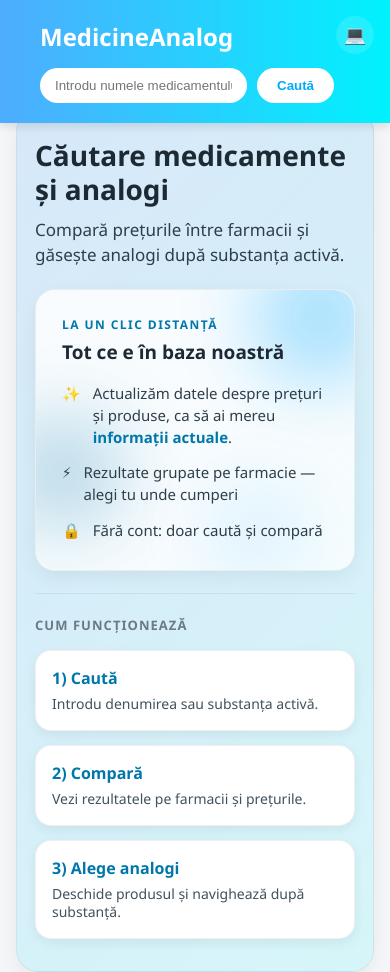
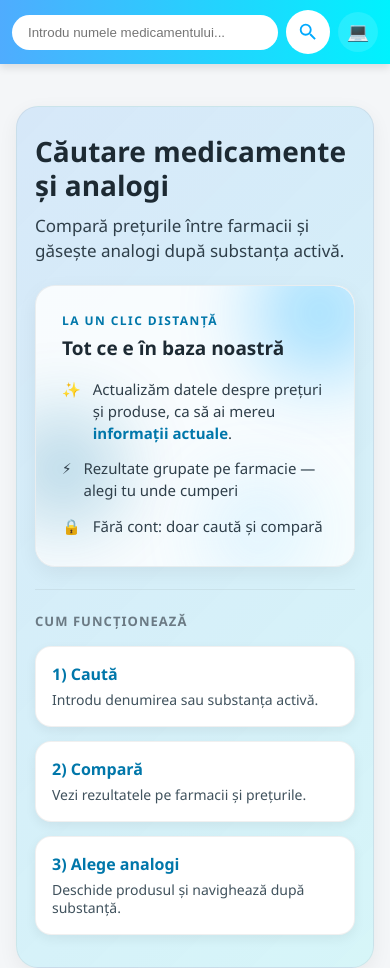
Before and after one commit to CapsamunStepan/MedicineAnalog, a Django app: page / in a window 390 px wide. Run offline with Django 5.2, Linux system fonts and the light colour scheme; data that the repository does not hold is empty.

Commit message:
feat: adaptive header layout and styling

```diff
--- a/meds/static/meds/css/styles.css
+++ b/meds/static/meds/css/styles.css
@@ -1,5 +1,6 @@
 /* ===== CSS Variables (Light theme) ===== */
 :root {
+    --header-body-offset: 92px;
     --bg: #f4f6f8;
     --text: #333;
     --text-heading: #1d2a33;
@@ -109,7 +110,7 @@ body {
     font-family: 'Segoe UI', Tahoma, Geneva, Verdana, sans-serif;
     background-color: var(--bg);
     color: var(--text);
-    padding-top: 100px;
+    padding-top: var(--header-body-offset, 92px);
     transition: background-color 0.3s, color 0.3s;
 }
 
@@ -136,7 +137,7 @@ body {
 .hero-top {
     display: flex;
     flex-wrap: wrap;
-    align-items: flex-start;
+    align-items: stretch;
     gap: 24px 48px;
     width: 100%;
 }
@@ -290,8 +291,8 @@ body {
 }
 
 .hero-how {
-    margin-top: 32px;
-    padding-top: 32px;
+    margin-top: 22px;
+    padding-top: 26px;
     border-top: 1px solid var(--border);
     width: 100%;
 }
@@ -306,7 +307,7 @@ body {
 }
 
 .hero-how-grid {
-    gap: 16px;
+    gap: 26px;
 }
 
 .hero-how .how-card {
@@ -386,73 +387,123 @@ body {
 }
 
 /* ===== Header ===== */
-header {
+.site-header {
     position: fixed;
     top: 0;
     left: 0;
     width: 100%;
     background: var(--header-bg);
     color: white;
-    padding: 20px 40px;
+    padding: 14px clamp(12px, 3vw, 32px);
     display: flex;
     align-items: center;
+    gap: clamp(10px, 2vw, 20px);
     box-shadow: 0 4px 8px rgba(0, 0, 0, 0.1);
     z-index: 1000;
+    box-sizing: border-box;
 }
 
-.logo a {
+.header-logo {
+    flex-shrink: 0;
+}
+
+.logo-link {
     text-decoration: none;
     color: white;
-    font-size: 24px;
-    font-weight: bold;
-    margin: 0 200px 0 50px;
+    font-size: clamp(1.05rem, 2.2vw, 1.45rem);
+    font-weight: 700;
+    display: inline-flex;
+    align-items: center;
+    justify-content: center;
+    min-height: 40px;
+    line-height: 1.2;
 }
 
-.logo a:hover {
-    opacity: 0.8;
+.logo-link:hover {
+    opacity: 0.88;
+}
+
+.logo-full {
+    display: inline;
+}
+
+.logo-short {
+    display: none;
+    width: 40px;
+    height: 40px;
+    border-radius: 12px;
+    background: rgba(255, 255, 255, 0.18);
+    align-items: center;
+    justify-content: center;
+    font-size: 1.2rem;
 }
 
 header .search-form {
+    flex: 1 1 auto;
+    min-width: 0;
     display: flex;
+    flex-wrap: wrap;
     align-items: center;
     gap: 10px;
     position: relative;
 }
 
+header .search-field {
+    flex: 1 1 220px;
+    min-width: 0;
+    display: block;
+}
+
 header .search-form input {
-    padding: 10px 15px;
+    padding: 10px 16px;
     border-radius: 30px;
     border: none;
-    width: 500px;
+    width: 100%;
+    max-width: none;
     outline: none;
     background: var(--header-input-bg);
     color: var(--header-input-color);
+    box-sizing: border-box;
 }
 
-header .search-form button {
+.search-submit {
+    flex-shrink: 0;
     padding: 10px 20px;
     border-radius: 30px;
     border: none;
     background-color: var(--header-btn-bg);
     color: var(--header-btn-color);
     cursor: pointer;
-    transition: all 0.3s ease;
-    font-weight: bold;
+    transition: background 0.2s ease, transform 0.15s ease;
+    font-weight: 700;
+    display: inline-flex;
+    align-items: center;
+    justify-content: center;
+    gap: 0;
 }
 
-header .search-form button:hover {
+.search-submit:hover {
     background-color: var(--header-btn-hover);
+}
+
+.search-submit-icon {
+    display: none;
+    flex-shrink: 0;
+}
+
+.search-submit-text {
+    display: inline;
 }
 
 /* ===== Theme toggle ===== */
 .theme-toggle {
-    margin-left: auto;
     flex-shrink: 0;
+    margin-left: 0;
     background: rgba(255, 255, 255, 0.12);
     border: none;
     border-radius: 999px;
-    width: 38px;
-    height: 38px;
+    width: 40px;
+    height: 40px;
     display: flex;
     align-items: center;
     justify-content: center;
@@ -466,10 +517,74 @@ header .search-form button:hover {
     background: rgba(255, 255, 255, 0.22);
 }
 
+@media (max-width: 960px) {
+    .logo-full {
+        display: none;
+    }
+
+    .logo-short {
+        display: inline-flex;
+    }
+}
+
+@media (max-width: 680px) {
+    :root {
+        --header-body-offset: 96px;
+    }
+
+    .site-header {
+        padding: 10px 12px;
+        gap: 8px;
+    }
+
+    .header-logo {
+        display: none;
+    }
+
+    .search-submit-text {
+        display: none;
+    }
+
+    .search-submit-icon {
+        display: block;
+    }
+
+    .search-submit {
+        padding: 0;
+        width: 44px;
+        height: 44px;
+        border-radius: 50%;
+    }
+
+    header .search-form {
+        flex-wrap: wrap;
+        gap: 8px;
+    }
+
+    header .search-field {
+        flex: 1 1 auto;
+        order: 1;
+        min-width: 0;
+    }
+
+    header .search-submit {
+        order: 2;
+    }
+
+    header .mode-select {
+        flex: 1 1 100%;
+        order: 3;
+    }
+
+    header .mode-select select {
+        width: 100%;
+    }
+}
+
 /* ===== Suggestions dropdown ===== */
 .suggestions {
     position: absolute;
-    top: 52px;
+    top: calc(100% + 8px);
     left: 0;
     width: 100%;
     background: var(--surface);
@@ -1074,20 +1189,6 @@ header .search-form button:hover {
 
 /* ===== Responsive ===== */
 @media (max-width: 768px) {
-    header {
-        flex-direction: column;
-        align-items: flex-start;
-        gap: 15px;
-    }
-
-    header .search-form input {
-        width: 100%;
-    }
-
-    header .search-form {
-        width: 100%;
-    }
-
     .hero {
         padding: 10px 16px 0 16px;
     }
@@ -1103,10 +1204,6 @@ header .search-form button:hover {
 
     .hero-content h1 {
         font-size: 28px;
-    }
-
-    .suggestions {
-        top: 104px;
     }
 
     .how-grid {
@@ -1156,15 +1253,4 @@ header .search-form button:hover {
     .medicine-grid {
         padding: 0 10px 30px 10px;
     }
-
-    .theme-toggle {
-        position: absolute;
-        top: 16px;
-        right: 16px;
-        margin-left: 0;
-    }
-
-    .logo a {
-        margin: 0;
-    }
 }
--- a/meds/templates/meds/home.html
+++ b/meds/templates/meds/home.html
@@ -4,6 +4,7 @@
 <head>
     <meta charset="UTF-8">
     <title>Căutare medicamente</title>
+    <link rel="icon" href="{% static 'meds/favicon.svg' %}" type="image/svg+xml">
     <link rel="stylesheet" href="{% static 'meds/css/styles.css' %}">
     <script>
         (function(){var t=localStorage.getItem("ma-theme")||"system";
@@ -13,17 +14,25 @@
 </head>
 <body>
 
-<header>
-    <div class="logo">
-        <a href="/" class="logo-link">MedicineAnalog</a>
+<header class="site-header">
+    <div class="header-logo">
+        <a href="/" class="logo-link" aria-label="MedicineAnalog">
+            <span class="logo-full">MedicineAnalog</span>
+            <span class="logo-short" aria-hidden="true">M</span>
+        </a>
     </div>
     <form method="GET" class="search-form">
-        <label>
+        <label class="search-field">
             <input type="text" name="query" value="{{ query }}" placeholder="Introdu numele medicamentului..." required autocomplete="off">
         </label>
-        <button type="submit">Caută</button>
+        <button type="submit" class="search-submit" aria-label="Caută" title="Caută">
+            <span class="search-submit-text">Caută</span>
+            <svg class="search-submit-icon" viewBox="0 0 24 24" width="22" height="22" aria-hidden="true" focusable="false">
+                <path fill="currentColor" d="M15.5 14h-.79l-.28-.27A6.471 6.471 0 0 0 16 9.5 6.5 6.5 0 1 0 9.5 16c1.61 0 3.09-.59 4.23-1.57l.27.28v.79l5 4.99L20.49 19l-4.99-5zm-6 0C7.01 14 5 11.99 5 9.5S7.01 5 9.5 5 14 7.01 14 9.5 11.99 14 9.5 14z"/>
+            </svg>
+        </button>
     </form>
-    <button class="theme-toggle" title="Сменить тему"></button>
+    <button type="button" class="theme-toggle" title="Сменить тему"></button>
 </header>
 
 <main>
```
Also changed, not shown: meds/templates/meds/analogs.html (+15 -6 lines), meds/templates/meds/medicine_detail.html (+15 -6 lines), meds/static/meds/favicon.svg (added), 1 other file.
